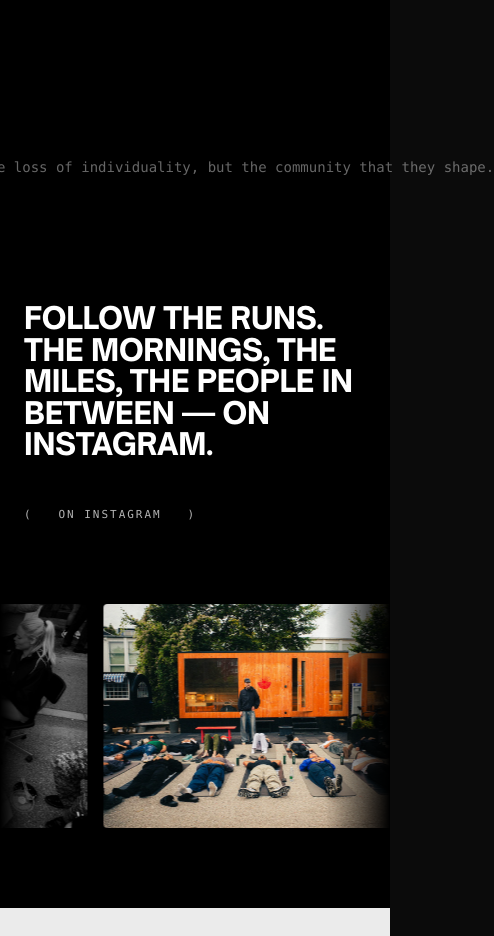
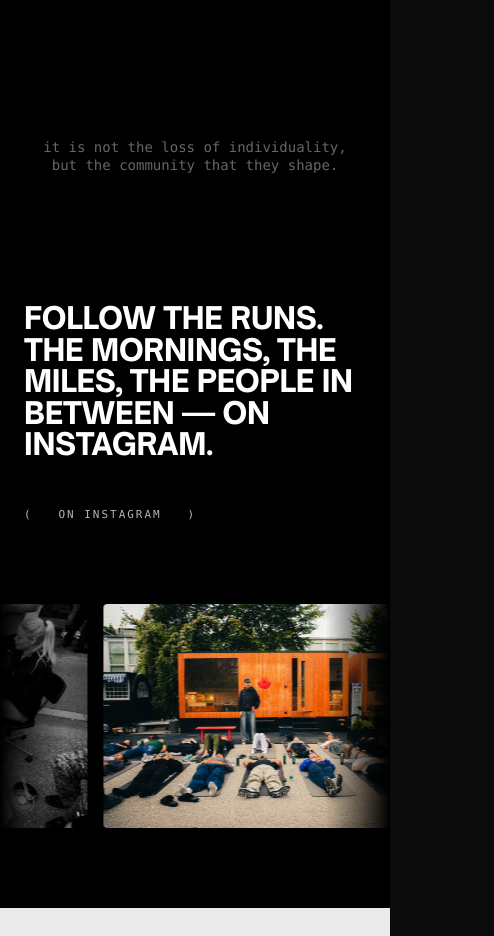
Before and after one commit to 9tseven/9tseven-website, a Next.js app: page /community in a window 390 px wide. Shown: the part 5980-6916 px from the top of the page, 494 px wide, since content can reach past the window. Built offline with nearby package versions, Linux system fonts and the light colour scheme; a web font is replaced by a local one.

Commit message:
fix(community): improve text styling in ParticleField component

```diff
--- a/app/components/CommunitySection/ParticleField/index.tsx
+++ b/app/components/CommunitySection/ParticleField/index.tsx
@@ -7,7 +7,7 @@ export default function ParticleField() {
         <ParticleCanvas />
       </div>
       <div className="absolute bottom-0 left-0 right-0 z-0 flex justify-center px-6 pb-12 md:pb-10">
-        <p className="font-mono whitespace-nowrap text-center text-sm font-normal leading-none text-white/40 md:text-sm">it is not the loss of individuality, but the community that they shape.</p>
+        <p className="max-w-xs font-mono whitespace-normal text-center text-sm font-normal leading-tight text-white/40 md:max-w-none md:whitespace-nowrap md:text-sm md:leading-none">it is not the loss of individuality, but the community that they shape.</p>
       </div>
     </section>
   );
```
